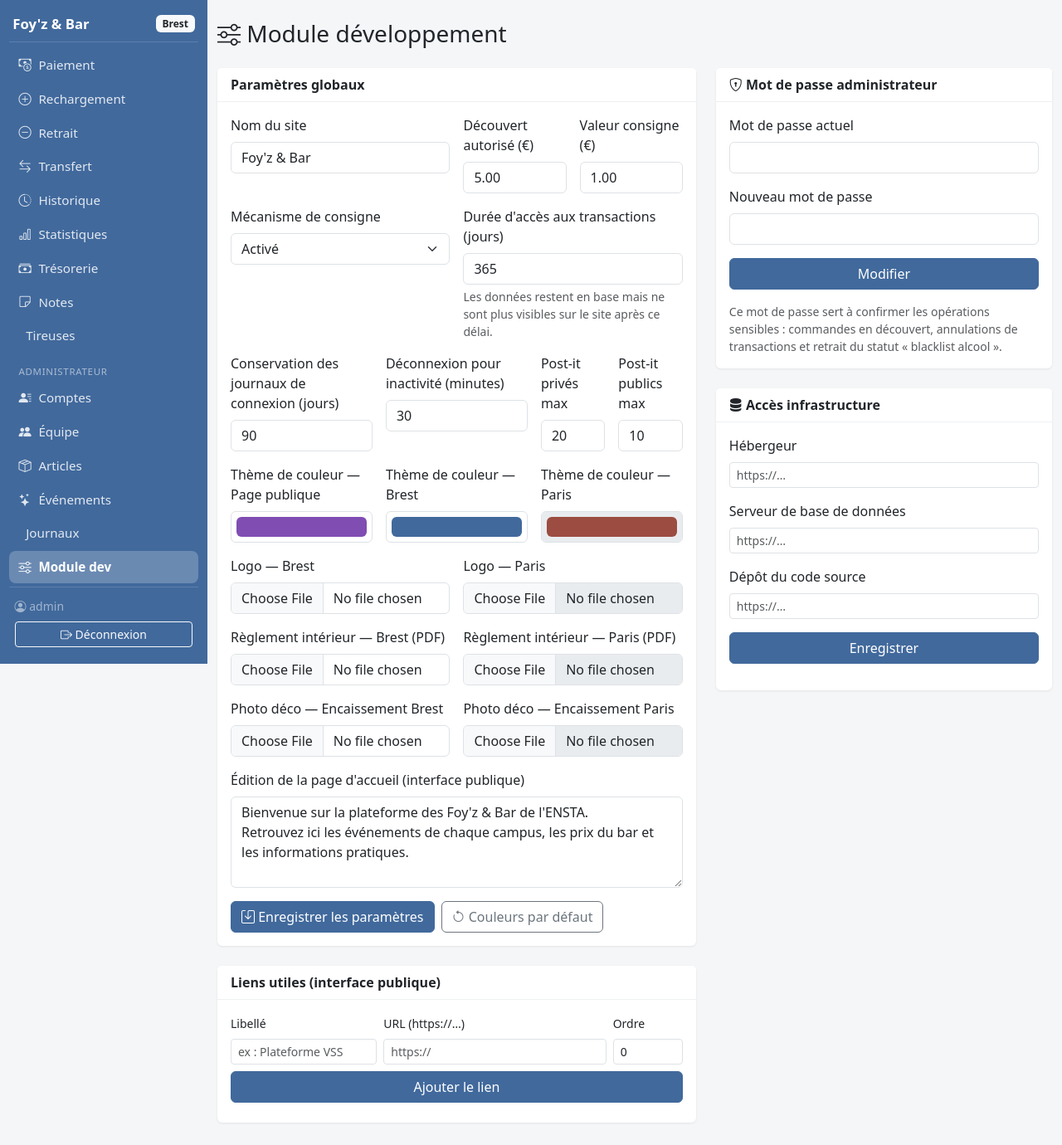
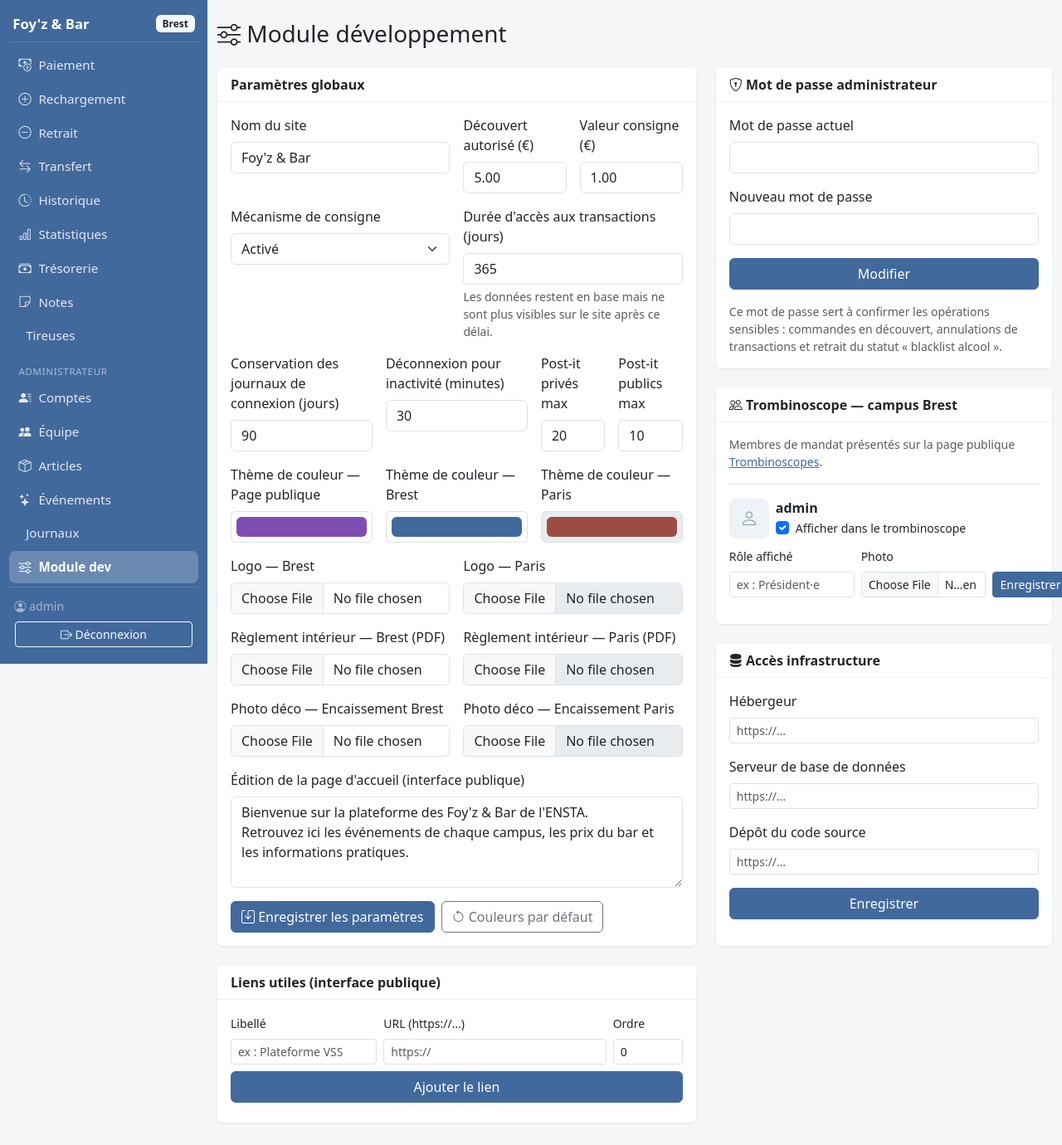
Before and after one commit to pauldebise/plateforme_foyz_bar, a Flask app: page /admin/module-dev in a window 1280 px wide. Shown: the top 1380 px of the page at 83% size. Run offline with Flask 3, Linux system fonts and the light colour scheme; the visitor is signed in with stand-in values (Sample User, id 1); data comes from the database, SQL or seed files in the repository; data that the repository does not hold is empty; some libraries are stand-ins or nearby versions.

Commit message:
trombinoscopes: page publique et edition dans le module dev
Les trombinoscopes du cahier des charges etaient absents (U6).

- page publique /trombinoscopes : presentation visuelle (photo) et
  nominative des deux equipes de mandat, par campus, avec role affiche ;
- edition dans le module developpement pour le campus de l'equipe :
  photo (jpg/png/webp), role libre, affichage ou masquage, retrait de
  photo ; les anciens membres ne sont jamais presentes ;
- colonnes trombinoscope_visible / trombinoscope_role / photo sur users
  (revision Alembic 0003 reversible, ajout automatique sur les bases
  SQLite existantes au demarrage).

```diff
--- a/app/__init__.py
+++ b/app/__init__.py
@@ -73,6 +73,14 @@ def ensure_schema_upgrades():
                 conn.execute(text("ALTER TABLE users ADD COLUMN nickname VARCHAR(255)"))
             if "disabled" not in cols:
                 conn.execute(text("ALTER TABLE users ADD COLUMN disabled BOOLEAN DEFAULT FALSE"))
+            if "trombinoscope_visible" not in cols:
+                conn.execute(text(
+                    "ALTER TABLE users ADD COLUMN trombinoscope_visible BOOLEAN DEFAULT TRUE"
+                ))
+            if "trombinoscope_role" not in cols:
+                conn.execute(text("ALTER TABLE users ADD COLUMN trombinoscope_role VARCHAR(80)"))
+            if "photo" not in cols:
+                conn.execute(text("ALTER TABLE users ADD COLUMN photo VARCHAR(255)"))
         # Backfill des identifiants manquants (nouvelle colonne, ou comptes
         # créés hors app) : slug du nom, dédoublonné par suffixe numérique.
         with db.engine.begin() as conn:
--- a/app/models/user.py
+++ b/app/models/user.py
@@ -31,6 +31,15 @@ class User(db.Model):
     # la connexion est refusée (distinct d'une blacklist « comportement »).
     disabled: db.Mapped[bool] = db.mapped_column(db.Boolean, default=False,
                                                  server_default=db.false())
+    # Trombinoscope public : membre affiché (mandat) ou masqué, rôle affiché
+    # sous le nom, et photo (nom de fichier dans uploads/, facultative).
+    trombinoscope_visible: db.Mapped[bool] = db.mapped_column(
+        db.Boolean, default=True, server_default=db.true()
+    )
+    trombinoscope_role: db.Mapped[str | None] = db.mapped_column(
+        db.String(80), nullable=True, default=None
+    )
+    photo: db.Mapped[str | None] = db.mapped_column(db.String(255), nullable=True, default=None)
     created_at: db.Mapped[datetime] = db.mapped_column(db.DateTime, default=utcnow)
 
     wallets: db.Mapped[list["Wallet"]] = db.relationship(
--- a/app/routes/admin.py
+++ b/app/routes/admin.py
@@ -754,8 +754,33 @@ def module_dev():
                 db.session.delete(link)
                 db.session.commit()
                 flash("Lien supprimé.", "success")
+        elif action == "trombinoscope":
+            member = db.session.get(User, request.form.get("user_id", ""))
+            if member is not None and member.team_status == "mandat" and member.team_campus == own:
+                member.trombinoscope_role = clamp_text(
+                    (request.form.get("trombinoscope_role") or "").strip(), 80
+                ) or None
+                member.trombinoscope_visible = request.form.get("trombinoscope_visible") == "on"
+                if request.form.get("remove_photo"):
+                    member.photo = None
+                photo = save_upload(
+                    request.files.get("photo"), allowed=(".jpg", ".jpeg", ".png", ".webp")
+                )
+                if photo:
+                    member.photo = photo
+                db.session.commit()
+                flash(f"Trombinoscope de {member.display_name} mis à jour.", "success")
+            else:
+                flash("Membre introuvable ou hors de votre campus.", "danger")
         db.session.commit()
         return redirect(url_for("admin.module_dev"))
     links = db.session.scalars(select(UsefulLink).order_by(UsefulLink.position)).all()
+    members = db.session.scalars(
+        select(User)
+        .where(User.team_status == "mandat", User.team_campus == own)
+        .order_by(User.name)
+    ).unique().all()
     values = {k: S.get_setting(k) for k in S.DEFAULTS}
-    return render_template("admin/module_dev.html", values=values, links=links, own_campus=own)
+    return render_template(
+        "admin/module_dev.html", values=values, links=links, own_campus=own, members=members
+    )
--- a/app/static/css/app.css
+++ b/app/static/css/app.css
@@ -196,6 +196,10 @@ body.has-mobile-pay-bar .main-area { padding-bottom: 7.5rem; }
 
 .event-poster { width: 100%; height: 210px; object-fit: cover; border-radius: 8px; background: #dde3e9; }
 
+.trombi-card { padding: .75rem; border-radius: 8px; background: #fff; box-shadow: 0 1px 3px rgba(0,0,0,.08); }
+.trombi-photo { width: 100%; aspect-ratio: 1 / 1; object-fit: cover; border-radius: 8px; background: #eef3f8; }
+.trombi-placeholder { display: flex; align-items: center; justify-content: center; font-size: 3rem; color: #9aa7b4; }
+
 .login-hero { max-width: 460px; margin: 3vh auto; }
 
 .stat-card h2 { font-size: 1.6rem; margin: 0; }
--- a/app/templates/admin/module_dev.html
+++ b/app/templates/admin/module_dev.html
@@ -156,6 +156,58 @@
     </div>
 
     <div class="card mb-4">
+      <div class="card-header"><i class="bi bi-people"></i> Trombinoscope — campus {{ CAMPUSSES[own_campus] }}</div>
+      <div class="card-body">
+        <p class="small text-muted">Membres de mandat présentés sur la page publique
+          <a href="{{ url_for('public.trombinoscopes') }}" target="_blank" rel="noopener">Trombinoscopes</a>.</p>
+        {% for m in members %}
+        <form class="border-top py-3" method="post" enctype="multipart/form-data">
+          <input type="hidden" name="_csrf" value="{{ csrf_token() }}">
+          <input type="hidden" name="action" value="trombinoscope">
+          <input type="hidden" name="user_id" value="{{ m.id }}">
+          <div class="d-flex align-items-center gap-2 mb-2">
+            {% if m.photo %}
+            <img src="/uploads/{{ m.photo }}" alt="" class="trombi-photo" style="width: 48px; height: 48px;">
+            {% else %}
+            <div class="trombi-photo trombi-placeholder" style="width: 48px; height: 48px; font-size: 1.4rem;"><i class="bi bi-person"></i></div>
+            {% endif %}
+            <div class="flex-grow-1">
+              <div class="fw-bold">{{ m.display_name }}</div>
+              <div class="form-check">
+                <input class="form-check-input" type="checkbox" name="trombinoscope_visible" id="trombi-visible-{{ m.id }}" {% if m.trombinoscope_visible %}checked{% endif %}>
+                <label class="form-check-label small" for="trombi-visible-{{ m.id }}">Afficher dans le trombinoscope</label>
+              </div>
+            </div>
+          </div>
+          <div class="row g-2 align-items-end">
+            <div class="col-12 col-md-5">
+              <label class="form-label small">Rôle affiché</label>
+              <input class="form-control form-control-sm" name="trombinoscope_role" value="{{ m.trombinoscope_role or '' }}" placeholder="ex : Président·e" maxlength="80">
+            </div>
+            <div class="col-12 col-md-5">
+              <label class="form-label small">Photo</label>
+              <input class="form-control form-control-sm" type="file" name="photo" accept=".jpg,.jpeg,.png,.webp">
+            </div>
+            <div class="col-12 col-md-2 d-grid">
+              <button class="btn btn-sm btn-primary">Enregistrer</button>
+            </div>
+            {% if m.photo %}
+            <div class="col-12">
+              <div class="form-check">
+                <input class="form-check-input" type="checkbox" name="remove_photo" id="trombi-rm-{{ m.id }}">
+                <label class="form-check-label small text-danger" for="trombi-rm-{{ m.id }}">Retirer la photo</label>
+              </div>
+            </div>
+            {% endif %}
+          </div>
+        </form>
+        {% else %}
+        <p class="text-muted small mb-0">Aucun membre de mandat rattaché à ce campus.</p>
+        {% endfor %}
+      </div>
+    </div>
+
+    <div class="card mb-4">
       <div class="card-header"><i class="bi bi-server"></i> Accès infrastructure</div>
       <div class="card-body">
         <form method="post">
--- a/app/templates/base.html
+++ b/app/templates/base.html
@@ -75,6 +75,7 @@
         <a class="side-link {{ 'active' if request.endpoint == 'public.catalogue' }}" href="{{ url_for('public.catalogue') }}"><i class="bi bi-tags"></i> Prix</a>
         <a class="side-link {{ 'active' if request.endpoint == 'public.reglement' }}" href="{{ url_for('public.reglement') }}"><i class="bi bi-journal-text"></i> Règlement intérieur</a>
         <a class="side-link {{ 'active' if request.endpoint == 'public.liens' }}" href="{{ url_for('public.liens') }}"><i class="bi bi-link-45deg"></i> Liens utiles</a>
+        <a class="side-link {{ 'active' if request.endpoint == 'public.trombinoscopes' }}" href="{{ url_for('public.trombinoscopes') }}"><i class="bi bi-people"></i> Trombinoscopes</a>
       </nav>
       <div class="sidebar-footer mt-auto">
         <a class="btn btn-outline-light btn-sm w-100" href="{{ url_for('auth.login') }}"><i class="bi bi-person-lock"></i> Interface équipe</a>
```
Also changed, not shown: app/routes/public.py (+18 -1 lines), app/templates/public/trombinoscopes.html (added, +31 -0 lines), migrations/versions/0003_trombinoscope.py (added, +35 -0 lines).
